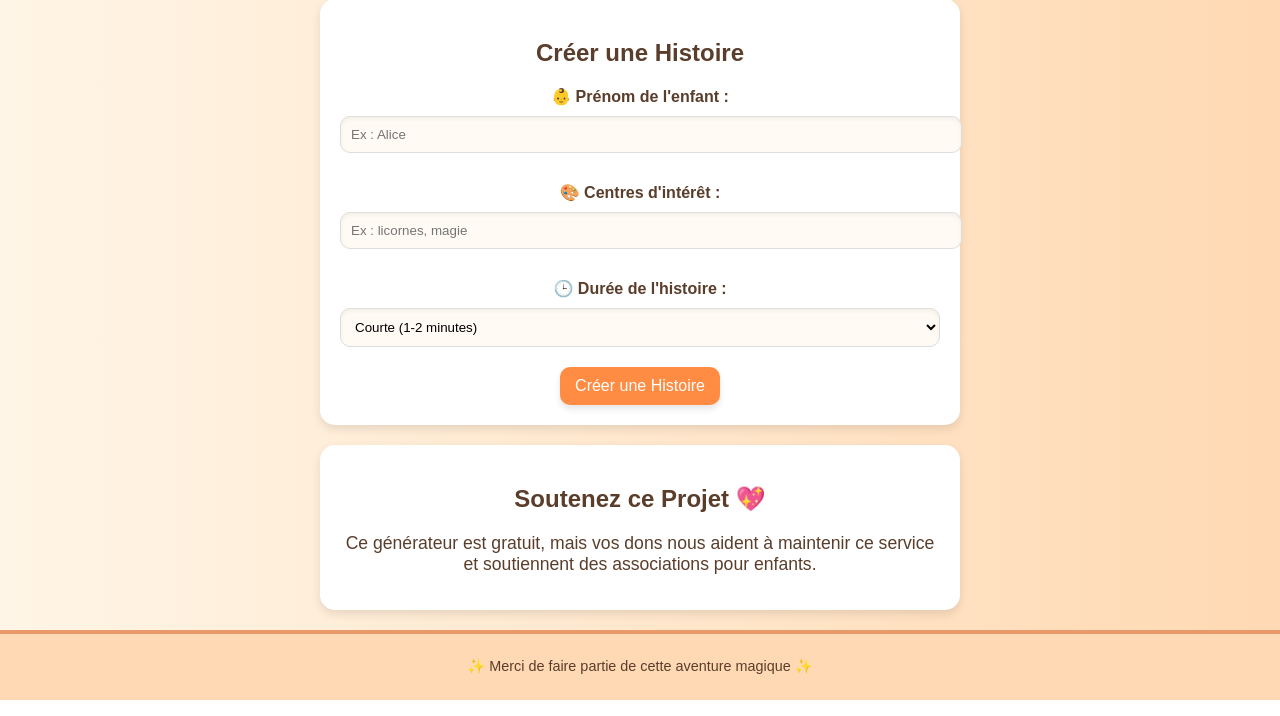
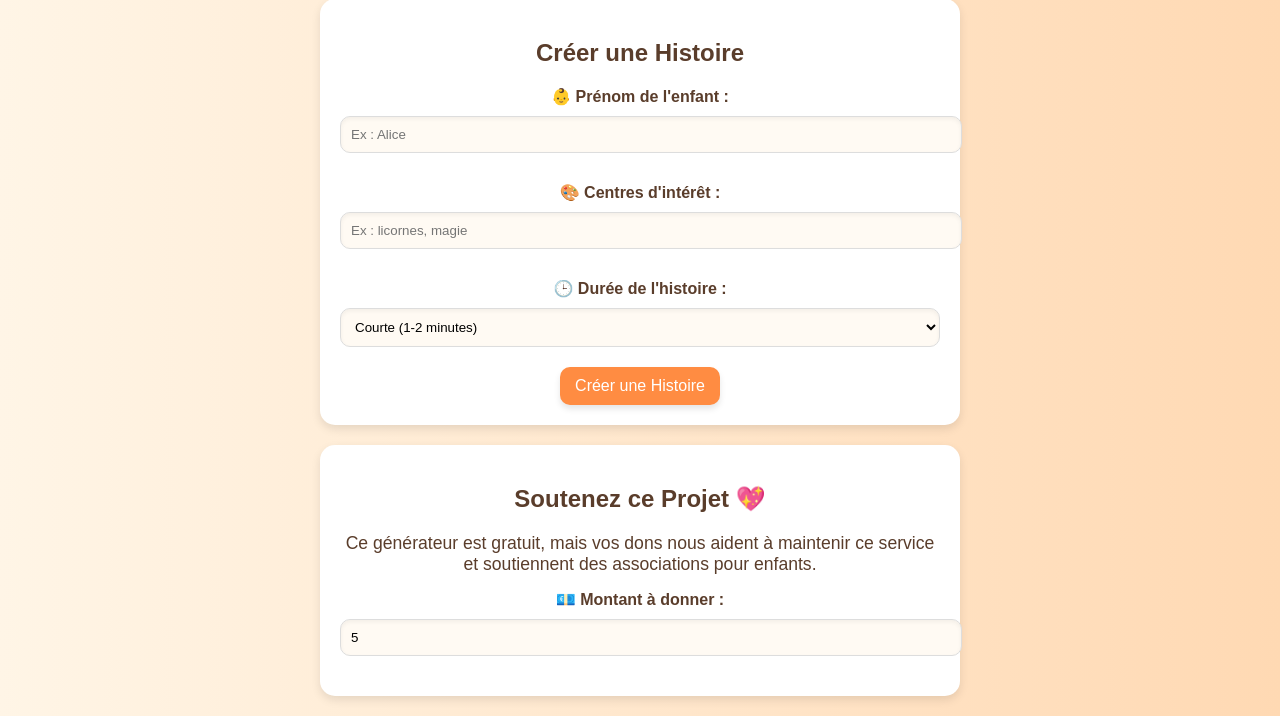
Before and after one commit to changetheworld06/fabrique-des-reves, a Flask app: page / in a window 1280 px wide. Shown: the part 171-887 px from the top of the page. Run offline with Flask 3, Linux system fonts and the light colour scheme; some libraries are stand-ins or nearby versions.

Commit message:
Ajout du montant personnalisable pour les dons PayPal

```diff
--- a/templates/index.html
+++ b/templates/index.html
@@ -36,24 +36,30 @@
     <section class="donate-section">
         <h2>Soutenez ce Projet 💖</h2>
         <p>Ce générateur est gratuit, mais vos dons nous aident à maintenir ce service et soutiennent des associations pour enfants.</p>
+
+        <!-- Champ pour entrer le montant -->
+        <label for="donation-amount">💶 Montant à donner :</label>
+        <input type="number" id="donation-amount" min="1" step="0.01" value="5" placeholder="Entrez un montant en €">
+
+        <!-- Bouton PayPal -->
         <div id="paypal-button-container"></div>
-    </section>
-
-    <footer>
-        <p>✨ Merci de faire partie de cette aventure magique ✨</p>
-    </footer>
 
         <script>
-        function showLoading() {
-            document.getElementById('loading').style.display = 'flex';
+            paypal.Buttons({
+                createOrder: function(data, actions) {
+                    // Récupérer le montant du champ input
+                    const amount = document.getElementById('donation-amount').value;
+
+                    // Vérifier que le montant est valide
+                    if (amount < 1) {
+                        alert("Le montant minimum est de 1 €.");
+                        return;
                     }
 
-        paypal.Buttons({
-            createOrder: function(data, actions) {
                     return actions.order.create({
                         purchase_units: [{
                             amount: {
-                            value: '5.00' // Montant du don
+                                value: amount // Montant saisi par l'utilisateur
                             }
                         }]
                     });
@@ -62,12 +68,9 @@
                     return actions.order.capture().then(function(details) {
                         alert('Merci, ' + details.payer.name.given_name + ', pour votre soutien !');
                     });
-            },
-            onError: function(err) {
-                console.error('Une erreur est survenue : ', err);
-                alert('Une erreur est survenue lors du paiement. Veuillez réessayer.');
                 }
-        }).render('#paypal-button-container'); // Montre le bouton PayPal
+            }).render('#paypal-button-container');
         </script>
+    </section>
 </body>
 </html>
```
Lines whose indentation alone changed are shown as unchanged.
